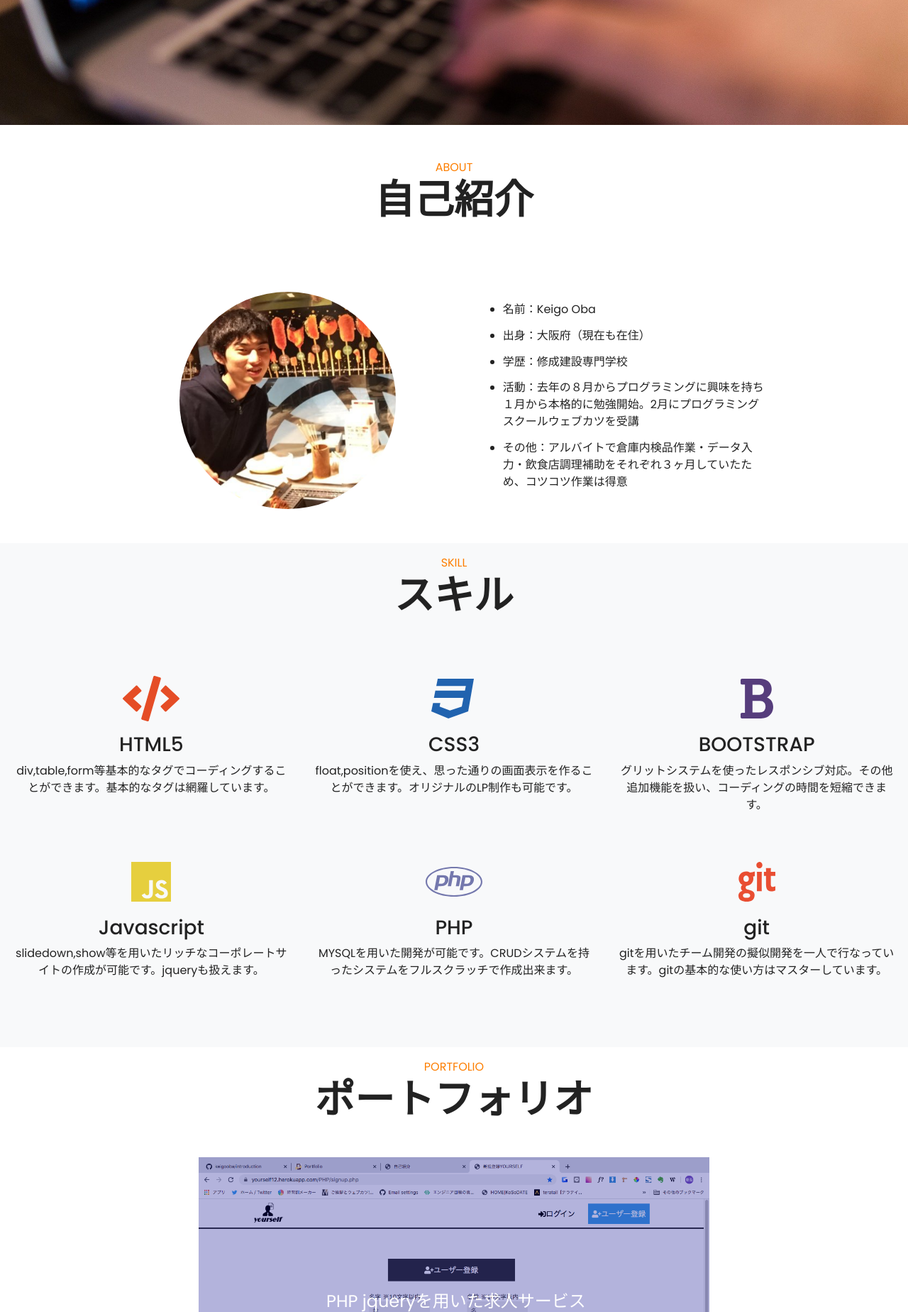
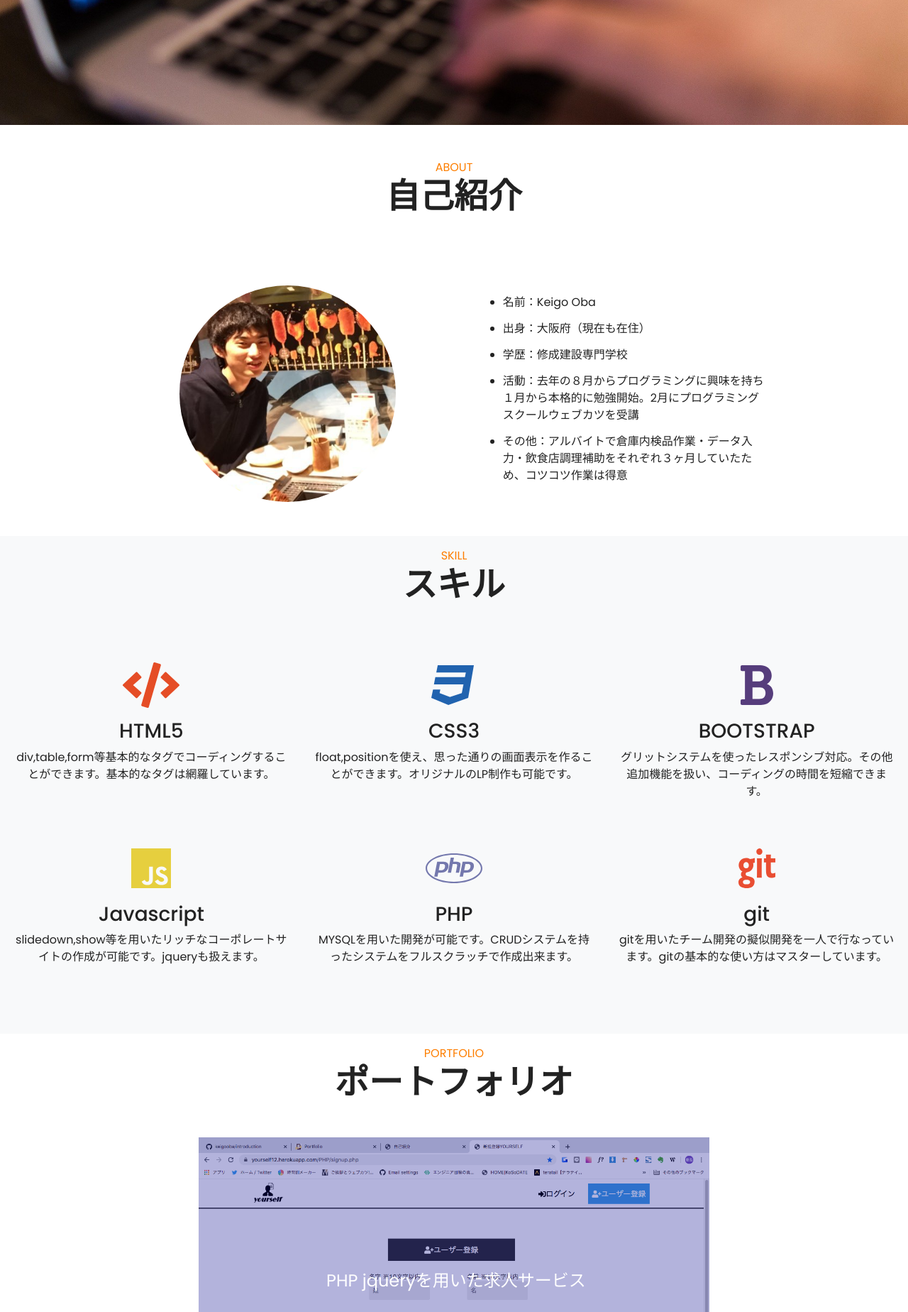
Before and after one commit to keigooba/introduction, a PHP site: page / in a window 1280 px wide. Shown: the part 624-2472 px from the top of the page at 71% size. Run offline with PHP 8.4, Linux system fonts and the light colour scheme; some libraries are stand-ins or nearby versions.

Commit message:
chenge portfolio

```diff
--- a/style.css
+++ b/style.css
@@ -65,6 +65,7 @@ html,body{
  margin-bottom: 2rem;
 }
 .display-4 {
+  font-size: 3rem;
   font-weight:bold;
   margin-bottom: 2rem;
 }
```
